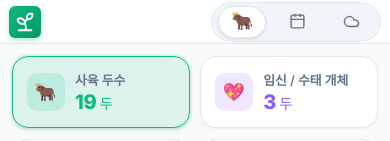
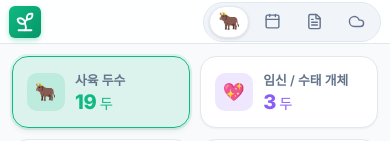
Before and after one commit to sysmedic/happy-farm, a React (Vite) app: page / in a window 390 px wide. Shown: the top 141 px of the page. Built offline with nearby package versions, Linux system fonts and the light colour scheme; a web font is replaced by a local one.

Commit message:
feat(navigation): 모바일 상단 탭바에 일일보고 버튼 노출 및 터치 간격 최적화

```diff
--- a/src/components/layout/TopBar.jsx
+++ b/src/components/layout/TopBar.jsx
@@ -29,7 +29,7 @@ export default function TopBar({
         </button>
       </div>
 
-      {/* Main Navigation Tabs (모바일에서는 이모지만 표시 & 일일보고 숨김) */}
+      {/* Main Navigation Tabs (모바일에서는 아이콘만 노출, 데스크톱에서는 텍스트 함께 노출) */}
       <nav className="nav-tabs" aria-label="메인 메뉴">
         <button
           className={`nav-tab-item ${activeTab === 'entities' ? 'active' : ''}`}
@@ -51,11 +51,11 @@ export default function TopBar({
           <span className="nav-tab-text">다이어리</span>
         </button>
 
-        {/* 일일보고: 모바일에서는 CSS로 숨김 처리 */}
+        {/* 일일보고: 다이어리와 드라이브 사이 배치 */}
         <button
           className={`nav-tab-item nav-tab-report ${activeTab === 'report' ? 'active' : ''}`}
           onClick={() => onSelectTab('report')}
-          title="일일보고 (영농일지 및 A4 인쇄)"
+          title="일일보고 (영농일지 및 모바일 보고서)"
           aria-label="일일보고"
         >
           <FileText size={17} className="nav-tab-icon" />
--- a/src/index.css
+++ b/src/index.css
@@ -2283,12 +2283,12 @@ form.modal-content {
     transform: scale(0.9);
   }
 
-  /* 모바일 상단 네비게이션 탭바 (이모지 전용) */
+  /* 모바일 상단 네비게이션 탭바 (4개 탭: 개체관리, 다이어리, 일일보고, 드라이브) */
   .topbar .nav-tabs {
     display: flex !important;
     align-items: center;
-    gap: 8px;
-    padding: 3px 6px;
+    gap: 4px;
+    padding: 3px 5px;
     background: var(--bg-card-subtle);
     border-radius: var(--radius-full);
     border: 1px solid var(--border-color);
@@ -2296,8 +2296,8 @@ form.modal-content {
   }
 
   .topbar .nav-tab-item {
-    padding: 4px 12px;
-    min-width: 46px;
+    padding: 4px 8px;
+    min-width: 38px;
     height: 32px;
     border-radius: var(--radius-full);
     display: flex;
@@ -2318,11 +2318,6 @@ form.modal-content {
 
   /* 모바일에서는 텍스트 레이블 숨김 (이모지/아이콘만 노출하여 최소 공간 차지) */
   .topbar .nav-tab-text {
-    display: none !important;
-  }
-
-  /* 모바일에서는 일일보고 버튼 숨김 */
-  .topbar .nav-tab-report {
     display: none !important;
   }
 
```
